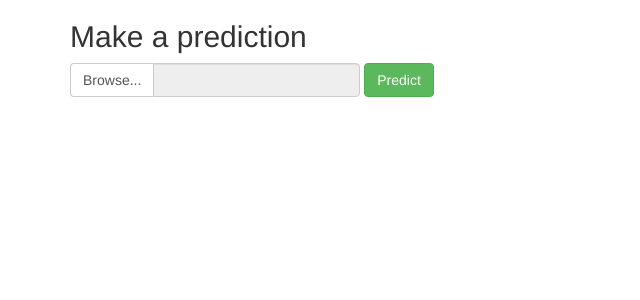
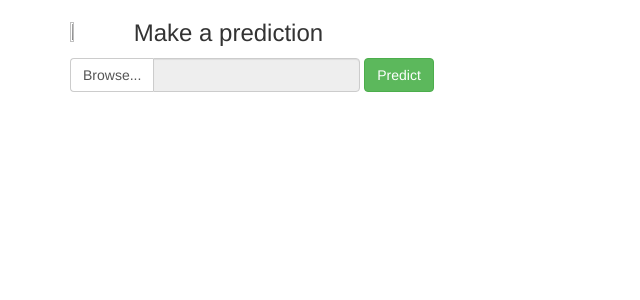
Before and after one commit to GoogleCloudPlatform/ml-on-gcp, a Flask app: page / in a window 1280 px wide. Shown: the top 300 px of the page, without its empty margins (0-640 px from the left). Run offline with Flask 2, Linux system fonts and the light colour scheme; parts of the project's set-up code (start-up, migrations or seed data) failed here and were passed over; some libraries are stand-ins or nearby versions.

Commit message:
Add Google Cloud logo

```diff
--- a/dlvm/nvidia/webapp/templates/index.html
+++ b/dlvm/nvidia/webapp/templates/index.html
@@ -30,9 +30,10 @@ $(document).ready( function() {
 </script>
 </head>
 <body>
-
 <div class="container">
-    <h2>Make a prediction</h2>
+    <h3><img src="https://cloud.google.com/_static/images/cloud/icons/favicons/onecloud/apple-icon.png" style="width: 5%; height: 5%">
+    Make a prediction
+    </h3>
     <form class="form-inline center-block" action="{{ url_for('upload_file') }}" method="POST" enctype="multipart/form-data">
         <div class="input-group">
             <label id="browsebutton" class="btn btn-default input-group-addon" for="my-file-selector" style="background-color:white">
@@ -43,7 +44,6 @@ $(document).ready( function() {
         </div>
       <button type="submit" class="btn btn-success">Predict</button>
     </form>
-
     <div class="text-center">
     {% if init %}
         {% if prediction %}
```
